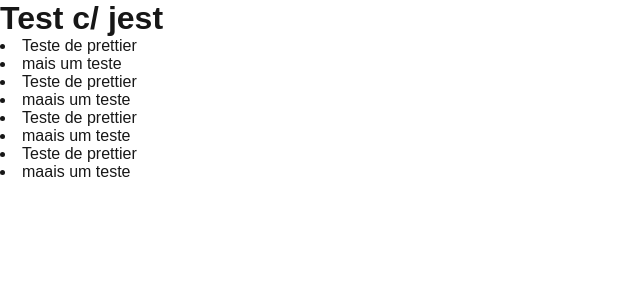
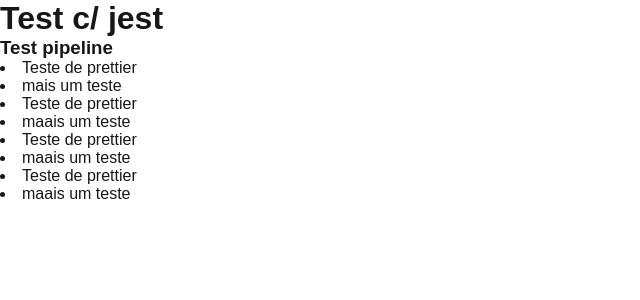
Before and after one commit to Rteixeira22/TDW-02, a Next.js app in the folder tdw-02/: page / in a window 1280 px wide. Shown: the top 300 px of the page, without its empty margins (0-640 px from the left). Built offline with nearby package versions, Linux system fonts and the light colour scheme.

Commit message:
test pipelin01

```diff
--- a/tdw-02/src/pages/index.js
+++ b/tdw-02/src/pages/index.js
@@ -28,6 +28,9 @@
         <main >
 
           <h1>Test c/ jest</h1>
+
+          <h3>Test pipeline</h3>
+
           <li> Teste de prettier</li> <li>mais um teste </li>{" "}
           <li> Teste de prettier</li> <li>maais um teste </li>{" "}
           <li> Teste de prettier</li> <li>maais um teste </li>{" "}
```
